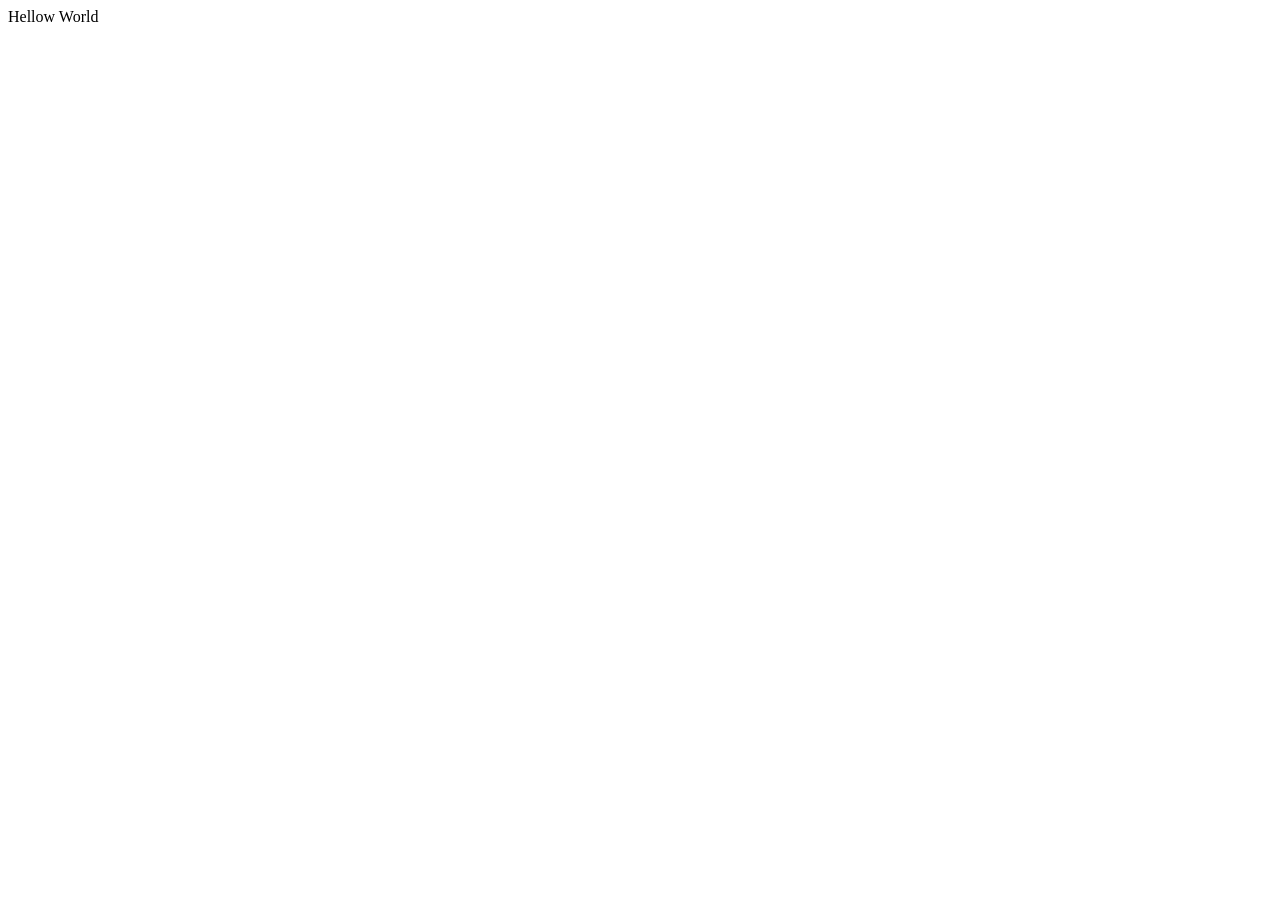
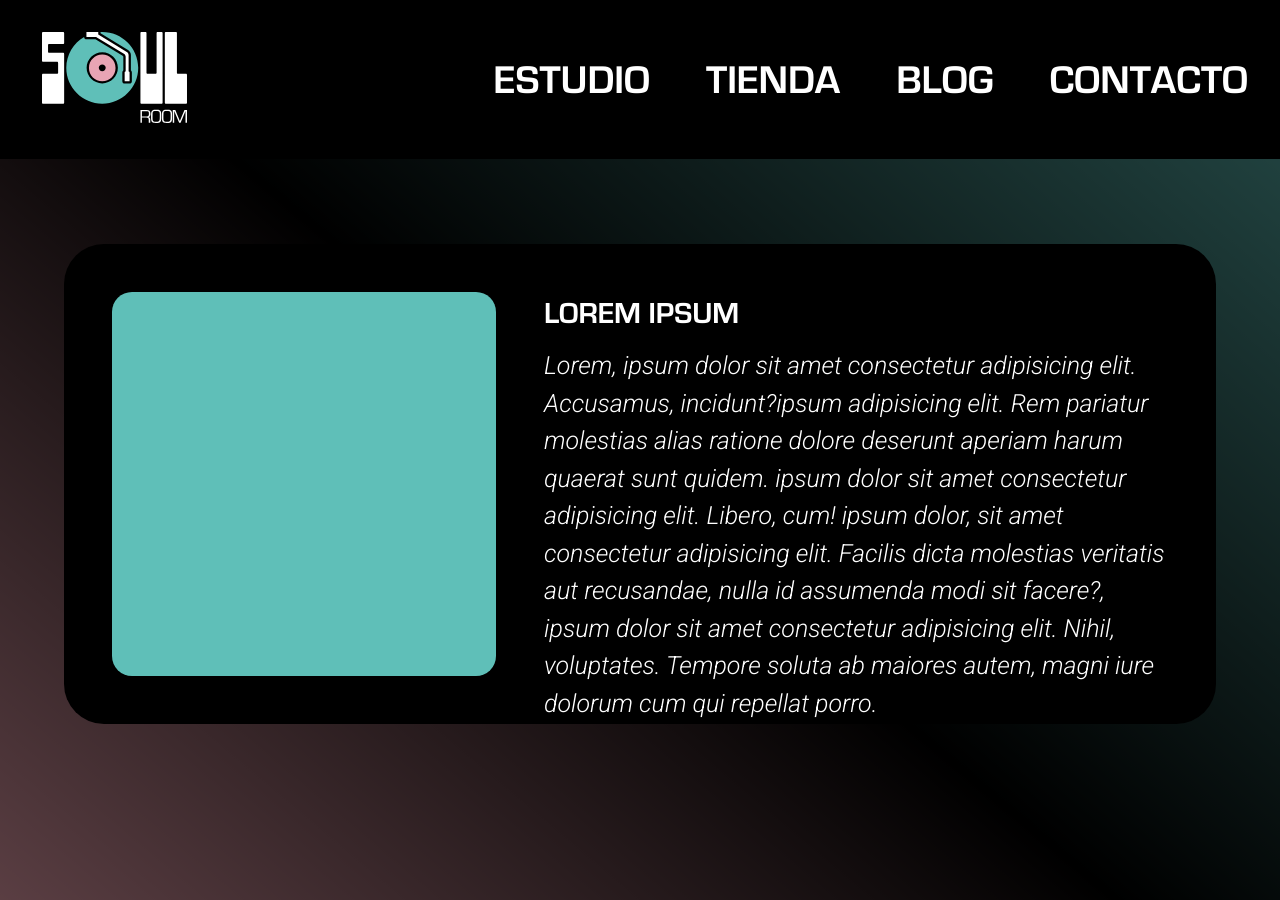
Before and after one commit to DarioMelia/SoulRoomWeb, a Node server app: page / in a window 1280 px wide. Before the commit the page is almost empty. Before the commit the page ends 22 px from the top, so only its background shows below. Run offline with Node 20, Linux system fonts and the light colour scheme.

Commit message:
Add home html and css, add fonts and logo svg

```diff
--- /dev/null
+++ b/public/css/styles.css
@@ -0,0 +1,132 @@
+@import url("https://fonts.googleapis.com/css2?family=Inter:wght@400;700&family=Roboto:ital,wght@1,300&display=swap");
+
+@font-face {
+  font-family: "Eurostyle";
+  font-weight: 400;
+  src: url("./fonts/eurostile.woff2") format("woff2"),
+    url("./assets/fonts/eurostile.woff") format("woff");
+}
+@font-face {
+  font-family: "Eurostyle";
+  font-weight: 700;
+  src: url("./assets/fonts/EurostileBold.ttf");
+}
+@font-face {
+  font-family: "Eurostyle";
+  font-weight: 400;
+  font-style: oblique;
+  src: url("./assets/fonts/EurostileOblique.ttf");
+}
+@font-face {
+  font-family: "Eurostyle Extended";
+  font-weight: 400;
+  src: url("./assets/fonts/EurostileExtended.ttf");
+}
+
+*,
+*:after,
+*:before {
+  box-sizing: border-box;
+  margin: 0;
+  padding: 0;
+}
+
+:root {
+  --primary-color: #5fbfb8;
+  --secondary-color: #faacb9;
+  --base-color: #000000;
+
+  --nav-h: 100px;
+}
+html{
+    max-width: 100%;
+}
+body {
+  min-height: 100vh;
+
+}
+.nav {
+  position: sticky;
+  top: 0;
+  width: 100%;
+  height: var(--nav-h);
+}
+.container {
+  background-color: var(--base-color);
+  display: flex;
+  justify-content: space-between;
+  align-items: center;
+  padding: 2rem;
+}
+.nav-links {
+  display: flex;
+  gap: 3.5rem;
+
+  font-size: 2.5rem;
+  list-style-type: none;
+  color: white;
+  text-align: center;
+}
+.nav-links a {
+  text-decoration: none;
+  color: white;
+  font-family: "Eurostyle", sans-serif;
+  font-weight: 700;
+  text-transform: uppercase;
+}
+.display-none {
+  display: none;
+}
+.logo img {
+  width: 50%;
+  padding-left: 10px;
+}
+
+
+.hero {
+  background-color: rgba(0, 0, 0, 0.638);
+  background-image: linear-gradient(
+    400deg,
+    var(--secondary-color),
+    black,
+    var(--primary-color)
+  );
+  background-blend-mode: darken;
+
+  width: 100%;
+  min-height: 100vh;
+  display: grid;
+  place-items: center;
+}
+.box {
+  margin-bottom: 2rem;
+  padding: 3rem;
+  height: 60vh;
+  width: 90vw;
+  background-color: #000000;
+  border-radius: 40px;
+  display: flex;
+  justify-content: space-between;
+  gap: 3rem;
+}
+.cuadrado {
+  aspect-ratio: 1;
+  height: 100%;
+  background-color: var(--primary-color);
+  border-radius: 20px;
+}
+.text {
+  flex: 1;
+  color: white;
+  font-size: 25px;
+  text-align: start;
+  font-family: "Roboto", sans-serif;
+  line-height: 1.5;
+}
+.text h1 {
+  font-size: 30px;
+  font-family: "Eurostyle", sans-serif;
+  text-transform: uppercase;
+  padding-bottom: 10px;
+  font-weight: 700;
+}
--- a/views/home.ejs
+++ b/views/home.ejs
@@ -1,12 +1,60 @@
 <!DOCTYPE html>
 <html lang="en">
+
 <head>
     <meta charset="UTF-8">
     <meta http-equiv="X-UA-Compatible" content="IE=edge">
     <meta name="viewport" content="width=device-width, initial-scale=1.0">
     <title>Soul Room</title>
+    <link rel="stylesheet" href="./css/styles.css" />
 </head>
+<nav class="nav">
+    <div class="container">
+        <div class="logo">
+            <img src="./css/assets\img\Isologo COLOR.svg" alt="Logo De Soul Room Estudio.La letra o es un vinilo.">
+        </div>
+        <div id="main-list-div" class="main_list">
+            <ul class="nav-links">
+                <li><a href="#">Estudio</a></li>
+                <li><a href="/store">Tienda</a></li>
+                <li><a href="#">Blog</a></li>
+                <li><a href="#">Contacto</a></li>
+            </ul>
+        </div>
+        <span class="nav-trigger display-none">
+            <i></i>
+            <i></i>
+            <i></i>
+        </span>
+    </div>
+</nav>
+
+
+
+
 <body>
-    Hellow World
+
+    <main class="hero">
+        <div class="box">
+            <div class="cuadrado"></div>
+
+            <div class="text">
+                <h1>Lorem Ipsum</h1>
+                <p>Lorem, ipsum
+                    dolor sit amet consectetur adipisicing elit. Accusamus, incidunt?ipsum
+                    adipisicing elit. Rem pariatur molestias alias
+                    ratione dolore deserunt aperiam harum quaerat sunt quidem. ipsum dolor sit amet consectetur
+                    adipisicing elit. Libero, cum! ipsum dolor,
+                    sit amet consectetur adipisicing elit. Facilis dicta molestias veritatis aut recusandae, nulla id
+                    assumenda modi sit facere?, ipsum dolor sit amet consectetur adipisicing elit. Nihil, voluptates.
+                    Tempore soluta ab maiores autem, magni iure dolorum cum qui repellat porro.</p>
+            </div>
+
+
+
+        </div>
+    </main>
+
 </body>
+
 </html>
```
Also changed, not shown: public/css/assets/fonts/EurostileBold.ttf (added), public/css/assets/fonts/EurostileExtended.ttf (added), public/css/assets/fonts/EurostileOblique.ttf (added), public/css/assets/fonts/eurostile.TTF (added), public/css/assets/img/Isologo COLOR.svg (added).
